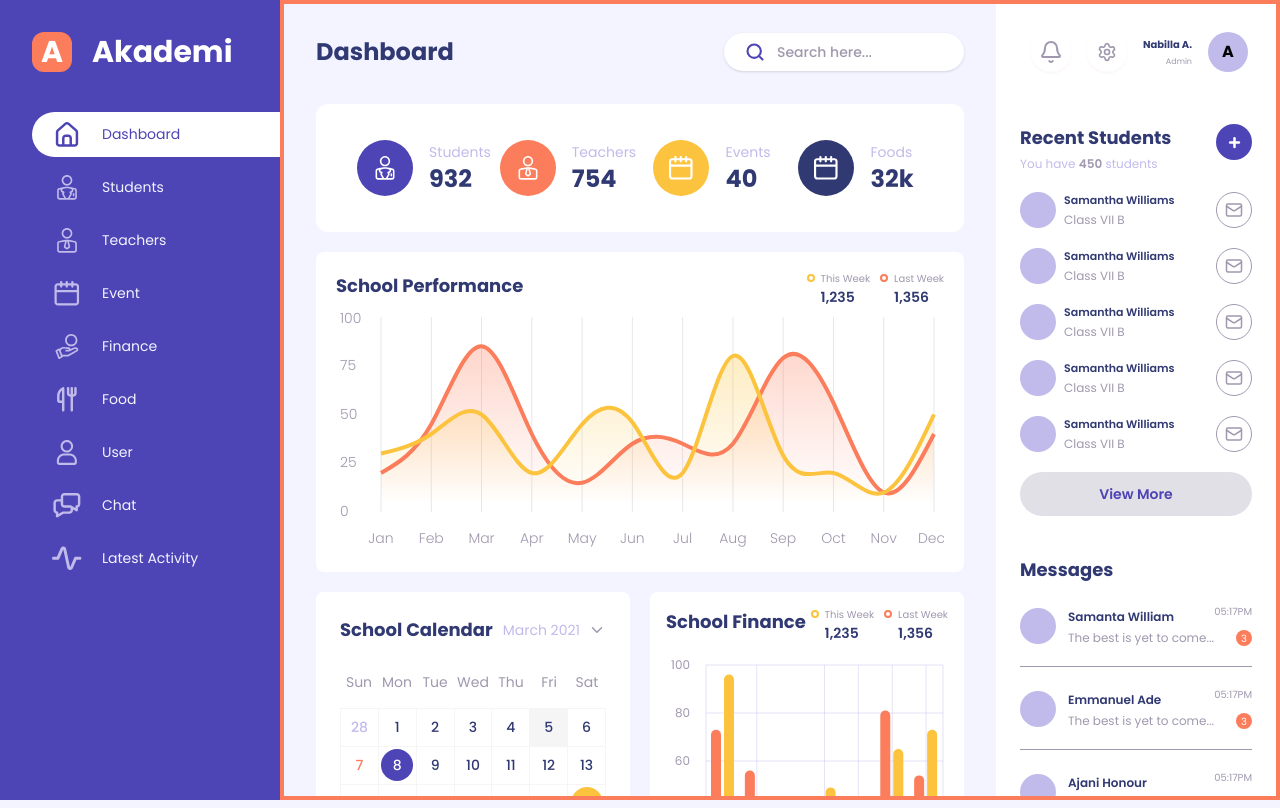
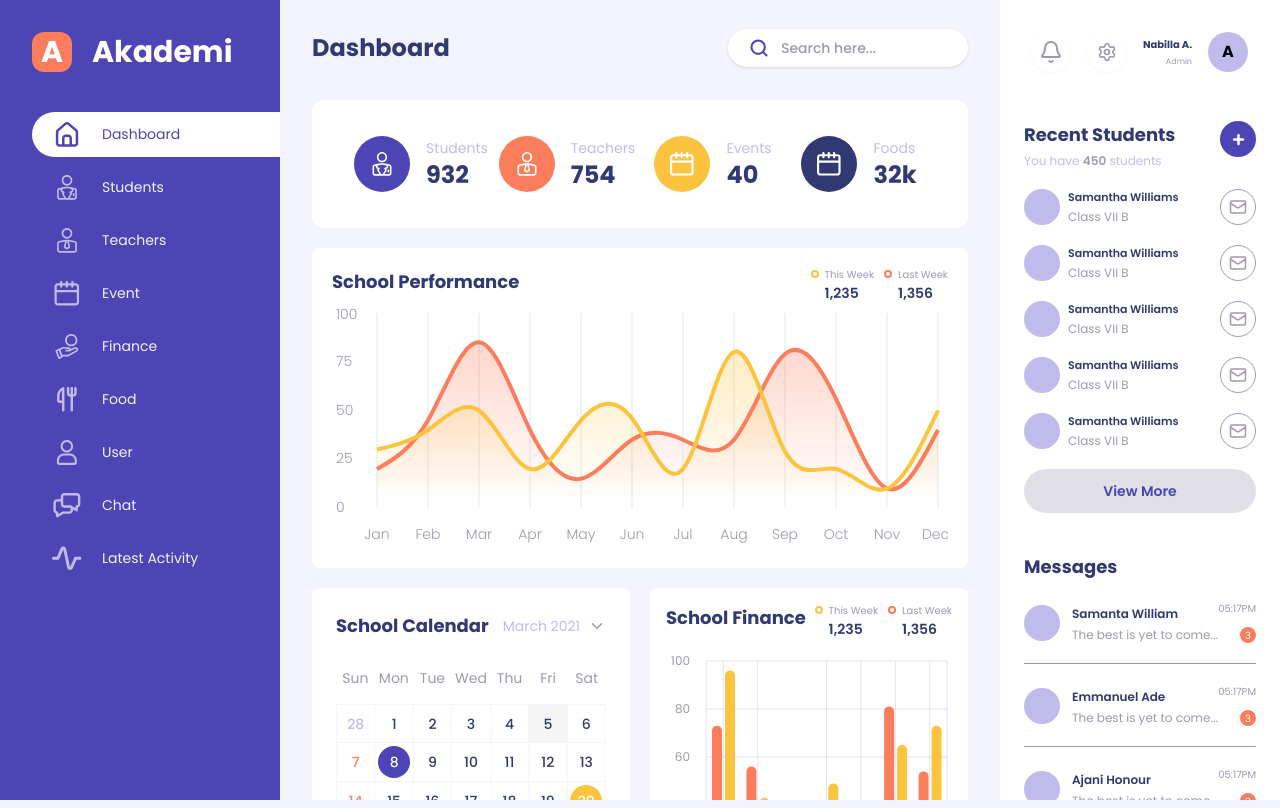
Before and after one commit to DEE-PRINCE001/Akademi, a React (Vite) app: page / in a window 1280 px wide. Built offline with nearby package versions, Linux system fonts and the light colour scheme.

Commit message:
omoh, this should work now

```diff
--- a/src/components/Layout/Sidebar.jsx
+++ b/src/components/Layout/Sidebar.jsx
@@ -76,7 +76,7 @@ const Sidebar = ({ children, doublescreen = false }) => {
             </div>
 
 
-            <div className={` ${!doublescreen ? "flex-1 flex flex-col px-4 md:px-8 md:pt-0 pt-0 pb-2 h-screen md:pb-2 lg:h-screen min-w-0" : "flex-1 overflow-hidden border-4 border-secondary min-h-0 min-w-0 mb-2 lg:h-screen"} `}>
+            <div className={` ${!doublescreen ? "flex-1 flex flex-col px-4 md:px-8 md:pt-0 pt-0 pb-2 h-screen min-h-0 md:pb-2 lg:h-screen min-w-0" : "flex-1 overflow-hidden min-h-0 min-w-0 mb-2 h-screen"} `}>
                 {children}
             </div>
 
```
